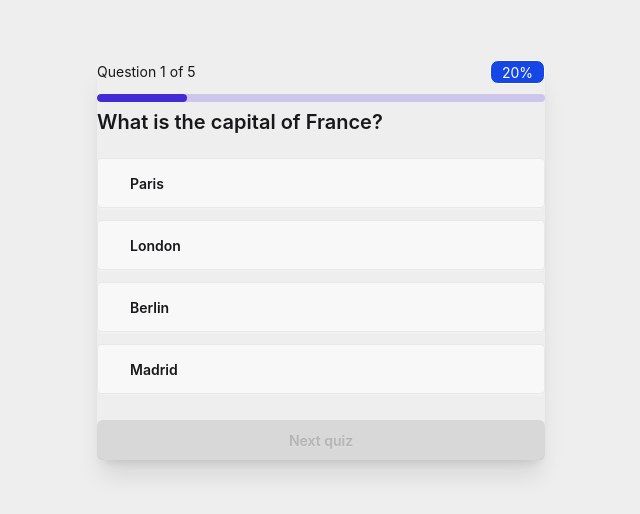
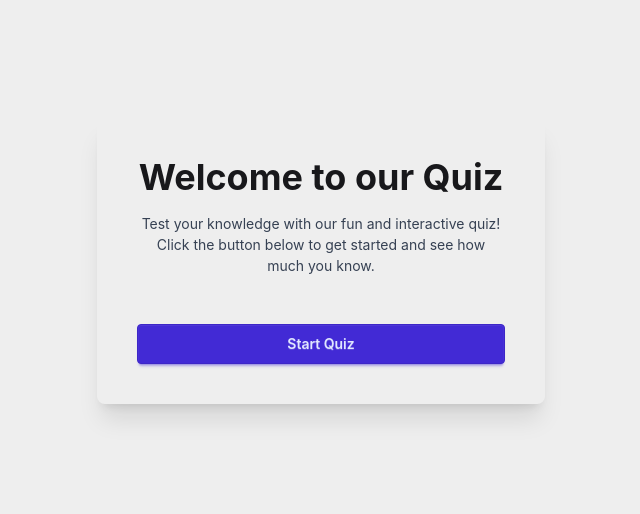
Before and after one commit to ahassh1/quiz-application, a React (Vite) app: page / in a window 1280 px wide. Shown: the part 140-654 px from the top of the page, without its empty margins (319-959 px from the left). Built offline with nearby package versions, Linux system fonts and the light colour scheme.

Commit message:
start screen added + start quiz button clicking

```diff
--- a/src/App.jsx
+++ b/src/App.jsx
@@ -2,10 +2,12 @@ import { useState } from "react";
 import "./App.css";
 import questions from "./data/questions";
 import ResultScreen from "./components/ResultScreen";
+import StartScreen from "./components/StartScreen";
 
 function App() {
   const [selected, setSelected] = useState("");
   const [screen, setScreen] = useState("quiz");
+  const [startScreen, setStartScreen] = useState("start");
   const [currentIndex, setCurrentIndex] = useState(0);
   const [score, setScore] = useState(0);
   const [userAnswers, setUserAnswers] = useState([]);
@@ -43,6 +45,12 @@ function App() {
       />
     );
 
+  // startScreen
+  const startQuiz = () => {
+    setStartScreen("quiz");
+  };
+  if (startScreen === "start") return <StartScreen startQuiz={startQuiz} />;
+
   return (
     <>
       {/* quiz section  */}
@@ -71,8 +79,8 @@ function App() {
             <div className="grid">
               {currentQuestion.options.map((option, index) => (
                 <button
+                  key={index}
                   className={`btn text-start  justify-start px-8 py-6 my-1.5 ${selected === option ? "btn-primary" : ""}`}
-                  key={index}
                   onClick={() => setSelected(option)}
                 >
                   {option}
--- a/src/components/ResultScreen.jsx
+++ b/src/components/ResultScreen.jsx
@@ -34,7 +34,10 @@ export default function ResultScreen({
                 const iscorrect = userAnswer === question.answer;
 
                 return (
-                  <div className="mb-3 border border-base-200 rounded-lg p-4">
+                  <div
+                    key={index}
+                    className="mb-3 border border-base-200 rounded-lg p-4"
+                  >
                     <h2 className="font-bold">{question.title}</h2>
                     <div>
                       <span className="font-semibold text-gray-700 text-[15px]">
--- /dev/null
+++ b/src/components/StartScreen.jsx
@@ -0,0 +1,27 @@
+import React from "react";
+
+export default function StartScreen({ startQuiz }) {
+  return (
+    <div>
+      <div className="min-h-screen bg-base-300 flex items-center justify-center">
+        <div className="card w-full max-w-md  shadow-xl">
+          <div className="body p-10 hover:shadow-2xl">
+            <h1 className="text-4xl font-bold mb-4 text-center">
+              Welcome to our Quiz
+            </h1>
+            <p className="text-gray-700 mb-7 text-center textarea-md">
+              Test your knowledge with our fun and interactive quiz! Click the
+              button below to get started and see how much you know.
+            </p>
+            <button
+              className="btn btn-primary btn-block mt-5"
+              onClick={startQuiz}
+            >
+              Start Quiz
+            </button>
+          </div>
+        </div>
+      </div>
+    </div>
+  );
+}
```
